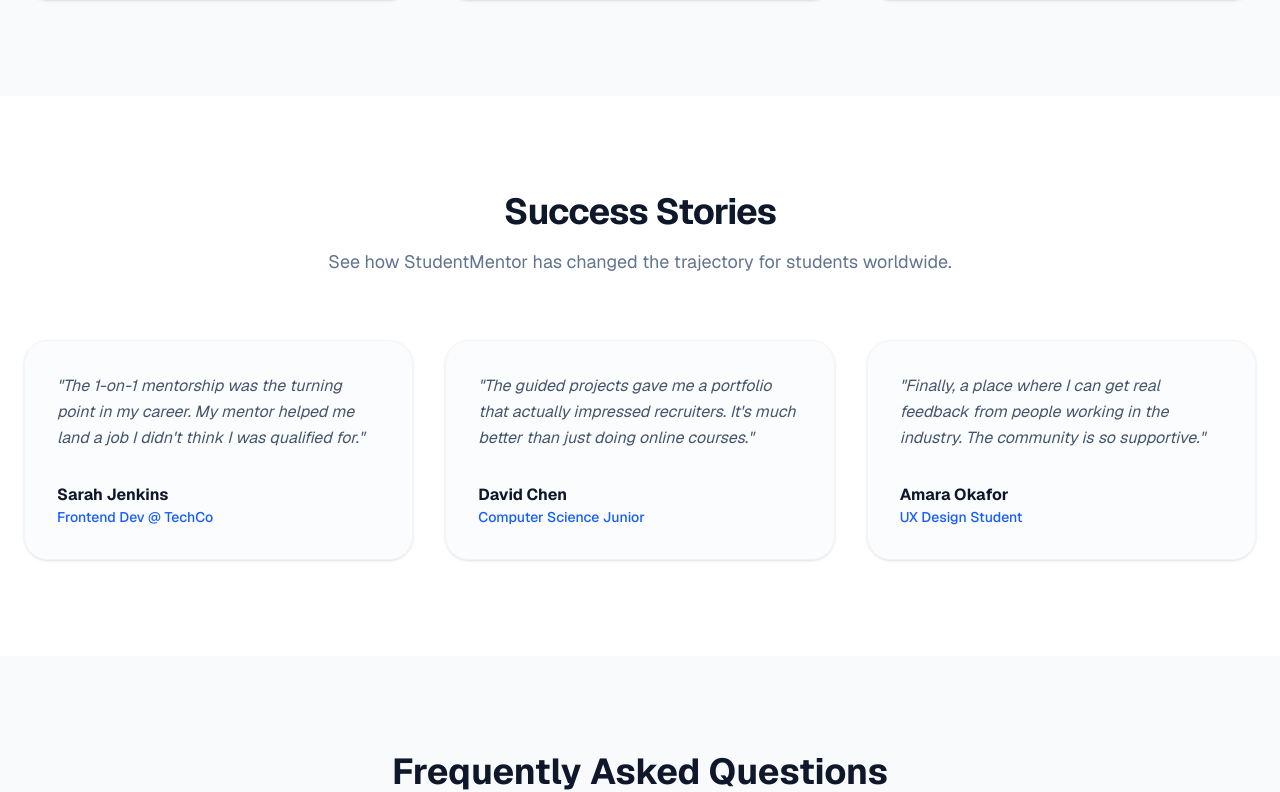
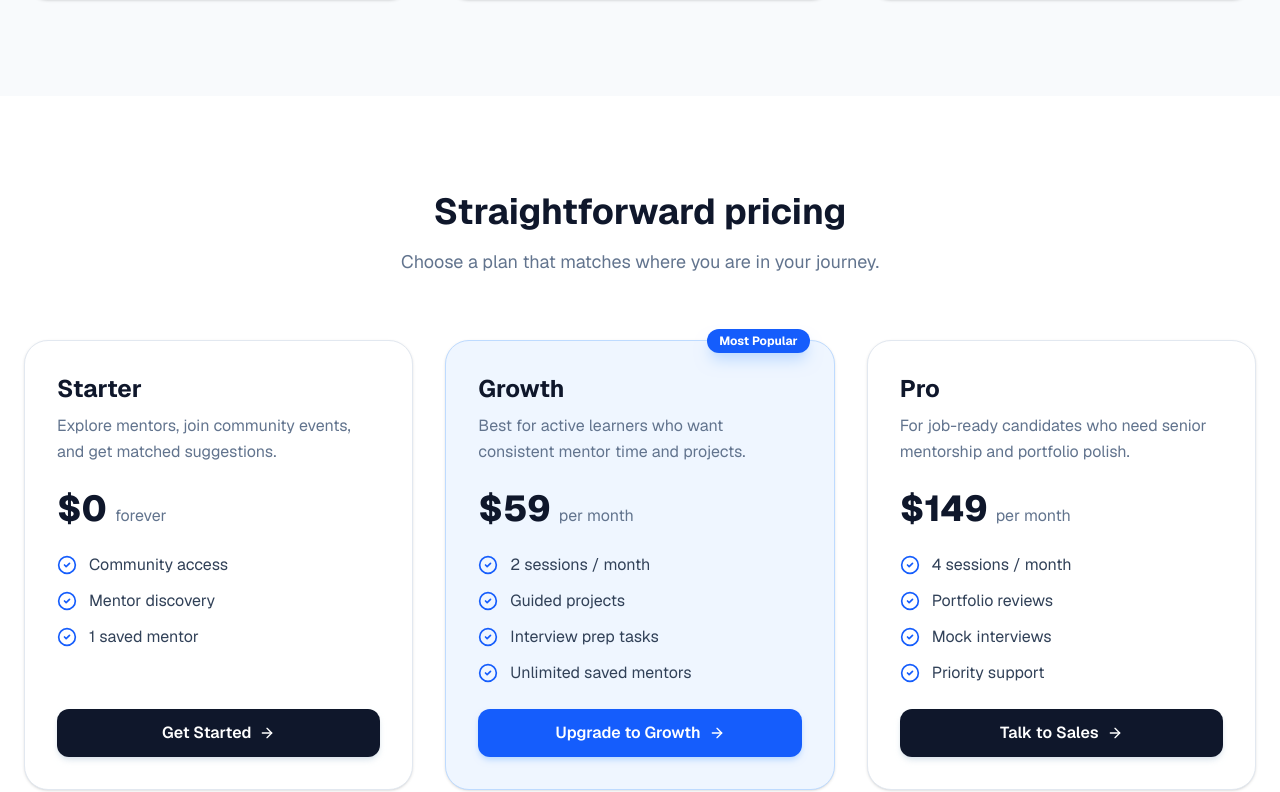
Before and after one commit to KailasVS666/landing-page-assignment, a Next.js app: page / in a window 1280 px wide. Shown: the part 1319-2111 px from the top of the page. Built offline with nearby package versions, Linux system fonts and the light colour scheme.

Commit message:
Add pricing section and navigation link

```diff
--- a/app/page.tsx
+++ b/app/page.tsx
@@ -62,6 +62,7 @@ export default function LandingPage() {
           </motion.div>
           <div className="hidden md:flex space-x-8 font-medium text-slate-600">
             <a href="#features" className="hover:text-blue-600 transition">Features</a>
+            <a href="#pricing" className="hover:text-blue-600 transition">Pricing</a>
             <a href="#stories" className="hover:text-blue-600 transition">Stories</a>
             <a href="#faq" className="hover:text-blue-600 transition">FAQ</a>
           </div>
@@ -118,6 +119,7 @@ export default function LandingPage() {
               <div className="flex flex-col gap-4 text-slate-700 font-semibold">
                 {[
                   { href: "#features", label: "Features" },
+                  { href: "#pricing", label: "Pricing" },
                   { href: "#stories", label: "Stories" },
                   { href: "#faq", label: "FAQ" },
                 ].map((item) => (
@@ -215,6 +217,95 @@ export default function LandingPage() {
               title="Flexible Learning"
               desc="Schedule sessions that fit your timeline and timezone effortlessly."
             />
+          </div>
+        </div>
+      </section>
+
+      {/* Pricing Section */}
+      <section id="pricing" className="bg-white py-24 px-6">
+        <div className="max-w-7xl mx-auto">
+          <motion.div
+            initial="hidden"
+            whileInView="visible"
+            viewport={{ once: true }}
+            variants={fadeInVariants}
+            className="text-center mb-16"
+          >
+            <h2 className="text-4xl font-bold mb-4">Straightforward pricing</h2>
+            <p className="text-slate-500 text-lg">Choose a plan that matches where you are in your journey.</p>
+          </motion.div>
+
+          <div className="grid md:grid-cols-3 gap-8">
+            {[
+              {
+                name: "Starter",
+                price: "$0",
+                cadence: "forever",
+                description: "Explore mentors, join community events, and get matched suggestions.",
+                features: ["Community access", "Mentor discovery", "1 saved mentor"],
+                cta: "Get Started",
+                highlight: false,
+              },
+              {
+                name: "Growth",
+                price: "$59",
+                cadence: "per month",
+                description: "Best for active learners who want consistent mentor time and projects.",
+                features: ["2 sessions / month", "Guided projects", "Interview prep tasks", "Unlimited saved mentors"],
+                cta: "Upgrade to Growth",
+                highlight: true,
+              },
+              {
+                name: "Pro",
+                price: "$149",
+                cadence: "per month",
+                description: "For job-ready candidates who need senior mentorship and portfolio polish.",
+                features: ["4 sessions / month", "Portfolio reviews", "Mock interviews", "Priority support"],
+                cta: "Talk to Sales",
+                highlight: false,
+              },
+            ].map((plan, idx) => (
+              <motion.div
+                key={plan.name}
+                initial="hidden"
+                whileInView="visible"
+                viewport={{ once: true }}
+                variants={fadeInVariants}
+                transition={{ delay: idx * 0.1 }}
+                whileHover={{ y: -6, scale: 1.01 }}
+                className={`relative rounded-3xl border ${plan.highlight ? "border-blue-200 bg-blue-50" : "border-slate-200 bg-white"} shadow-sm hover:shadow-xl hover:shadow-blue-100/60 transition-all p-8 flex flex-col gap-6`}
+              >
+                {plan.highlight && (
+                  <span className="absolute -top-3 right-6 bg-blue-600 text-white text-xs font-bold px-3 py-1 rounded-full shadow-lg shadow-blue-200">
+                    Most Popular
+                  </span>
+                )}
+                <div className="space-y-2">
+                  <h3 className="text-2xl font-bold text-slate-900">{plan.name}</h3>
+                  <p className="text-slate-500 leading-relaxed">{plan.description}</p>
+                </div>
+                <div className="flex items-baseline gap-2">
+                  <span className="text-4xl font-extrabold text-slate-900">{plan.price}</span>
+                  <span className="text-slate-500">{plan.cadence}</span>
+                </div>
+                <ul className="space-y-3 text-slate-700">
+                  {plan.features.map((feat) => (
+                    <li key={feat} className="flex items-start gap-3">
+                      <CheckCircle2 className="w-5 h-5 text-blue-600 mt-0.5" />
+                      <span>{feat}</span>
+                    </li>
+                  ))}
+                </ul>
+                <motion.a
+                  href={plan.name === "Pro" ? "/contact" : "/signup"}
+                  whileHover={{ scale: 1.03 }}
+                  whileTap={{ scale: 0.97 }}
+                  className={`mt-auto inline-flex justify-center items-center gap-2 rounded-xl px-5 py-3 font-semibold transition shadow-md ${plan.highlight ? "bg-blue-600 text-white hover:bg-blue-700 shadow-blue-200" : "bg-slate-900 text-white hover:bg-slate-800 shadow-slate-300/60"}`}
+                >
+                  {plan.cta} <ArrowRight className="w-4 h-4" />
+                </motion.a>
+              </motion.div>
+            ))}
           </div>
         </div>
       </section>
```
